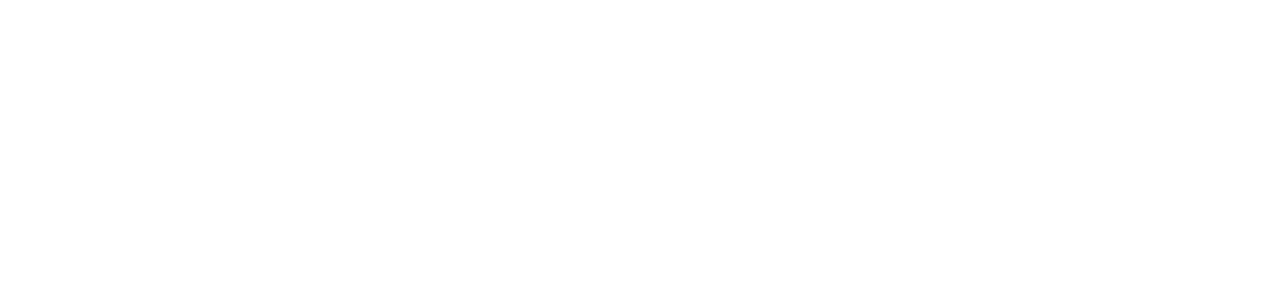
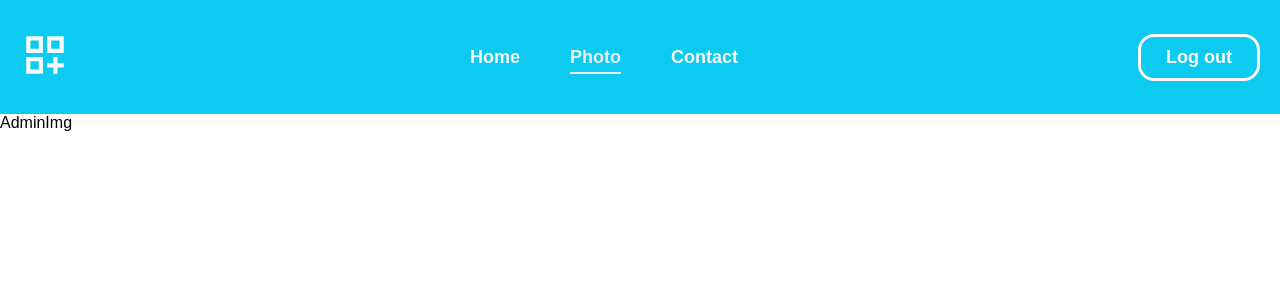
Before and after one commit to muhammadali0666/bloguz-sample, a React (Vite) app: page /admin-page-scret-control/admin-photo in a window 1280 px wide. Before the commit this address had no page. Shown: the top 300 px of the page. Built offline with nearby package versions, Linux system fonts and the light colour scheme; the HTML template or start-up script is replaced by a standard one.

Commit message:
started admin page

```diff
--- /dev/null
+++ b/src/components/adminNavbar/admin.css
@@ -0,0 +1,109 @@
+:root,
+[data-bs-theme="light"] {
+  --bs-blue: #0d6efd;
+  --bs-indigo: #6610f2;
+  --bs-purple: #6f42c1;
+  --bs-pink: #d63384;
+  --bs-red: #dc3545;
+  --bs-orange: #fd7e14;
+  --bs-yellow: #ffc107;
+  --bs-green: #198754;
+  --bs-teal: #20c997;
+  --bs-cyan: #0dcaf0;
+  --bs-black: #000;
+  --bs-white: #fff;
+  --bs-gray: #6c757d;
+  --bs-gray-dark: #343a40;
+  --bs-gray-100: #f8f9fa;
+  --bs-gray-200: #e9ecef;
+  --bs-gray-300: #dee2e6;
+  --bs-gray-400: #ced4da;
+  --bs-gray-500: #adb5bd;
+  --bs-gray-600: #6c757d;
+  --bs-gray-700: #495057;
+  --bs-gray-800: #343a40;
+  --bs-gray-900: #212529;
+  --bs-primary: #0d6efd;
+  --bs-secondary: #6c757d;
+  --bs-success: #198754;
+  --bs-info: #0dcaf0;
+  --bs-warning: #ffc107;
+  --bs-danger: #dc3545;
+  --bs-light: #f8f9fa;
+  --bs-dark: #212529;
+  --bs-primary-rgb: 13, 110, 253;
+  --bs-secondary-rgb: 108, 117, 125;
+  --bs-success-rgb: 25, 135, 84;
+  --bs-info-rgb: 13, 202, 240;
+  --bs-warning-rgb: 255, 193, 7;
+  --bs-danger-rgb: 220, 53, 69;
+  --bs-light-rgb: 248, 249, 250;
+  --bs-dark-rgb: 33, 37, 41;
+  --bs-primary-text: #0a58ca;
+  --bs-secondary-text: #6c757d;
+  --bs-success-text: #146c43;
+  --bs-info-text: #087990;
+  --bs-warning-text: #997404;
+  --bs-danger-text: #b02a37;
+  --bs-light-text: #6c757d;
+  --bs-dark-text: #495057;
+  --bs-primary-bg-subtle: #cfe2ff;
+  --bs-secondary-bg-subtle: #f8f9fa;
+  --bs-success-bg-subtle: #d1e7dd;
+  --primary-color: #323336;
+}
+
+.admin-navbar {
+background-color: var(--bs-cyan);
+color: var(--bs-gray-100);
+}
+.admin-navbar-logo-link {
+  color: var(--bs-gray-100);
+}
+.admin-navbar-logo {
+  color: var(--bs-gray-100);
+  font-size: 50px;
+}
+.admin-navbar-inner {
+  display: flex;
+  align-items: center;
+  justify-content: space-between;
+  padding: 30px 0;
+}
+.admin-navbar-list {
+  display: flex;
+  align-items: center;
+}
+.admin-navbar-item {
+  margin-left: 50px;
+}
+.admin-navbar-item:nth-child(1){
+  margin-left: 0px;
+}
+.admin-navbar-item-link {
+  color: var(--bs-gray-100);
+  font-size: 18px;
+  padding-bottom: 5px;
+  font-weight: 600;
+}
+.admin-navbar-item-link.active {
+  color: var(--bs-gray-200);
+  font-size: 18px;
+  border-bottom: 2px solid var(--bs-gray-200);
+}
+.admin-navbar-btn {
+  color: var(--bs-light);
+font-size: 18px;
+padding: 10px 25px;
+border-radius: 16px;
+background-color: transparent;
+border: 3px solid var(--bs-gray-100);
+font-weight: 600;
+}
+.admin-navbar-btn:hover {
+  color: var(--bs-cyan);
+font-size: 18px;
+background-color: var(--bs-gray-100);
+border: 3px solid var(--bs-gray-100);
+cursor: pointer;
+}
--- /dev/null
+++ b/src/components/adminNavbar/index.jsx
@@ -0,0 +1,46 @@
+import { Link, NavLink, Outlet } from "react-router-dom";
+import "./admin.css";
+import { MdOutlineDashboardCustomize } from "react-icons/md";
+
+export const AdminNavbar = () => {
+  return (
+    <>
+      <div className="admin-navbar">
+        <div className="container">
+          <div className="admin-navbar-inner">
+            <Link className="admin-navbar-logo-link">
+              <MdOutlineDashboardCustomize className="admin-navbar-logo"/>
+            </Link>
+            <nav className="addmin-navbar-nav">
+              <ul className="admin-navbar-list">
+                <li className="admin-navbar-item">
+                  <NavLink to={"admin-home"} className="admin-navbar-item-link">
+                    Home
+                  </NavLink>
+                </li>
+                <li className="admin-navbar-item">
+                  <NavLink
+                    to={"admin-photo"}
+                    className="admin-navbar-item-link"
+                  >
+                    Photo
+                  </NavLink>
+                </li>
+                <li className="admin-navbar-item">
+                  <NavLink
+                    to={"admin-contact"}
+                    className="admin-navbar-item-link"
+                  >
+                    Contact
+                  </NavLink>
+                </li>
+              </ul>
+            </nav>
+            <button className="admin-navbar-btn">Log out</button>
+          </div>
+        </div>
+      </div>
+      <Outlet />
+    </>
+  );
+};
--- /dev/null
+++ b/src/pages/admin/index.jsx
@@ -0,0 +1,13 @@
+import { AdminNavbar } from "../../components/adminNavbar"
+
+export const Admin = () => {
+  return (
+   <div className="admin">
+    <div className="container">
+      <div className="admin-inner">
+      </div>
+    </div>
+        <AdminNavbar/>
+   </div>
+  )
+}
--- /dev/null
+++ b/src/pages/adminContact/index.jsx
@@ -0,0 +1,7 @@
+import React from 'react'
+
+export const AdminContact = () => {
+  return (
+    <div>AdminContact</div>
+  )
+}
--- /dev/null
+++ b/src/pages/adminHome/index.jsx
@@ -0,0 +1,7 @@
+import React from 'react'
+
+export const AdminHome = () => {
+  return (
+    <div>AdminHome</div>
+  )
+}
--- /dev/null
+++ b/src/pages/adminImg/index.jsx
@@ -0,0 +1,7 @@
+import React from 'react'
+
+export const AdminImg = () => {
+  return (
+    <div>AdminImg</div>
+  )
+}
--- a/src/router/index.jsx
+++ b/src/router/index.jsx
@@ -1,23 +1,32 @@
-import React from 'react'
-import { Route, Routes } from 'react-router-dom'
-import { Home } from '../pages/home'
-import { About } from '../pages/about'
-import { Contact } from '../pages/contact'
-import { FAQ } from '../pages/FAQ'
-import { Media } from '../pages/media'
-import { Login } from '../pages/login'
-import { Register } from '../pages/register'
+import React from "react";
+import { Route, Routes } from "react-router-dom";
+import { Home } from "../pages/home";
+import { About } from "../pages/about";
+import { Contact } from "../pages/contact";
+import { FAQ } from "../pages/FAQ";
+import { Media } from "../pages/media";
+import { Login } from "../pages/login";
+import { Register } from "../pages/register";
+import { Admin } from "../pages/admin";
+import { AdminHome } from "../pages/adminHome";
+import { AdminImg } from "../pages/adminImg";
+import { AdminContact } from "../pages/adminContact";
 
 export const RouteWrapper = () => {
   return (
     <Routes>
-      <Route path='/' element={<Home/>}/>
-      <Route path='/about' element={<About/>}/>
-      <Route path='/contact' element={<Contact/>}/>
-      <Route path='/faq' element={<FAQ/>}/>
-      <Route path='/media' element={<Media/>}/>
-      <Route path='/login' element={<Login/>}/>
-      <Route path='/register' element={<Register/>}/>
+      <Route path="/" element={<Home />} />
+      <Route path="/about" element={<About />} />
+      <Route path="/contact" element={<Contact />} />
+      <Route path="/faq" element={<FAQ />} />
+      <Route path="/media" element={<Media />} />
+      <Route path="/login" element={<Login />} />
+      <Route path="/register" element={<Register />} />
+      <Route path="/admin-page-scret-control" element={<Admin />}>
+        <Route path="admin-home" element={<AdminHome />} />
+        <Route path="admin-photo" element={<AdminImg />} />
+        <Route path="admin-contact" element={<AdminContact />} />
+      </Route>
     </Routes>
-  )
-}
+  );
+};
```
